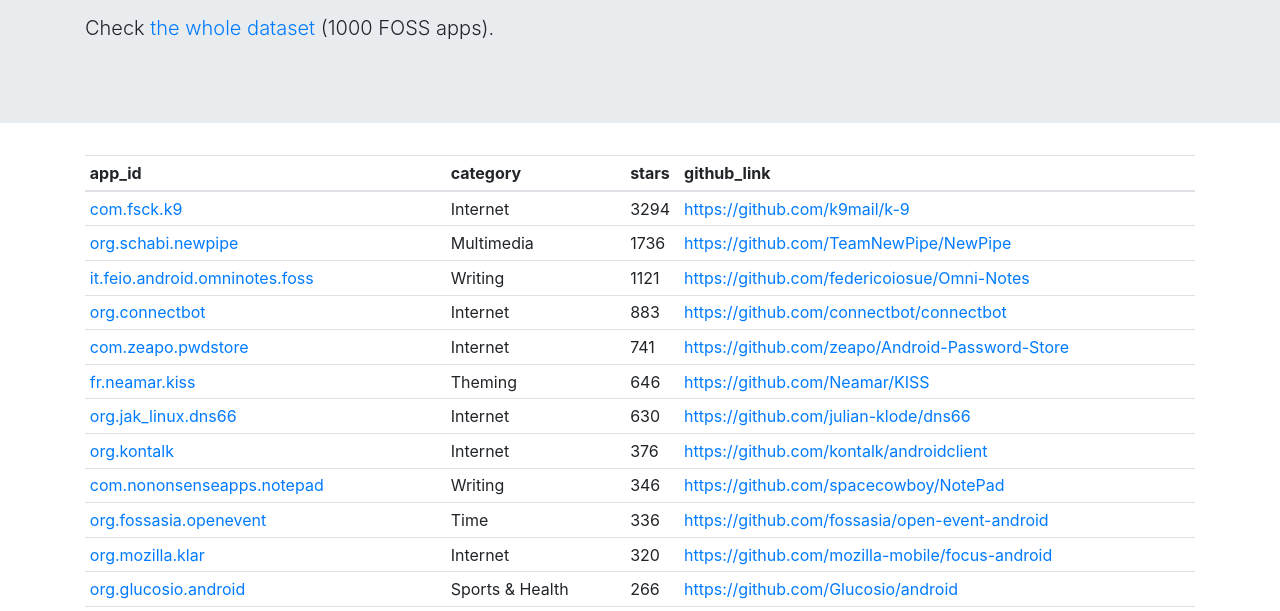
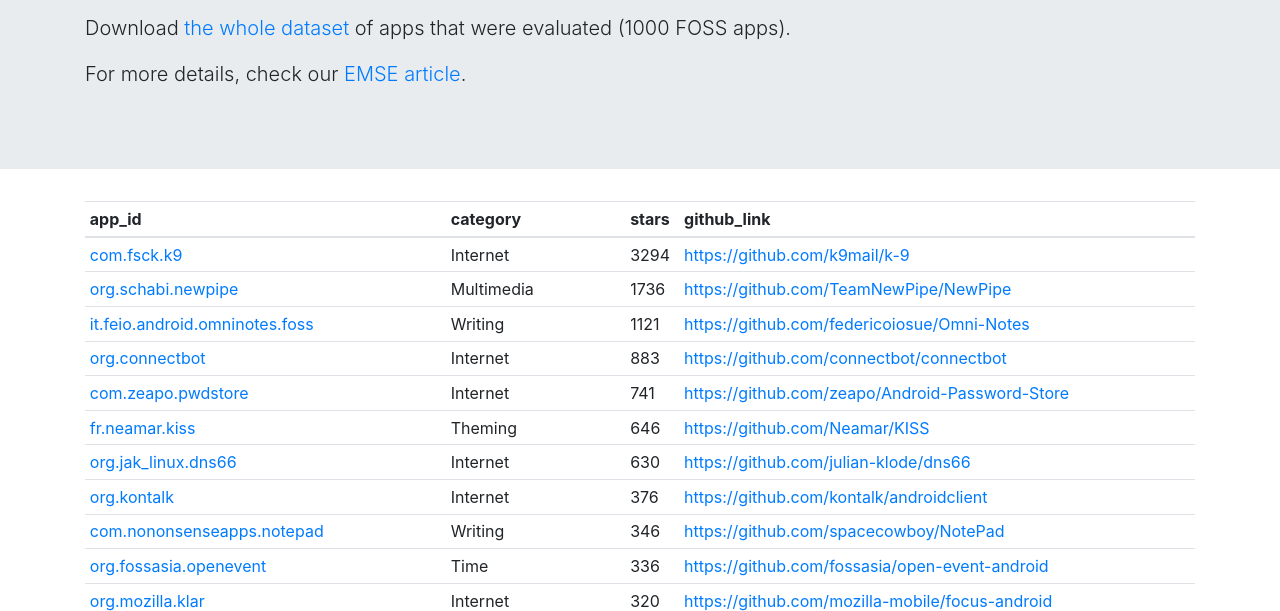
Before and after one commit to luiscruz/android_test_inspector, a plain HTML site: page docs/index.html in a window 1280 px wide. Shown: the part 202-813 px from the top of the page. Drawn offline with nearby package versions, Linux system fonts and the light colour scheme.

Commit message:
added paper

```diff
--- a/docs/index.html
+++ b/docs/index.html
@@ -17,7 +17,8 @@
   <div class="container">
     <h1 class="display-4">Hall of Fame</h1>
     <p class="lead">This list acknowledges free and open-source Android apps that are adopting good testing practices (as of September 2017).</p>
-    <p class="lead">Check <a href="https://github.com/luiscruz/android_test_inspector/blob/master/results_merged.csv" target='_blank'>the whole dataset</a> (1000 FOSS apps).</p>
+    <p class="lead">Download <a href="https://github.com/luiscruz/android_test_inspector/blob/master/results_merged.csv" target='_blank'>the whole dataset</a> of apps that were evaluated (1000 FOSS apps).</p>
+    <p class="lead">For more details, check our <a href='https://doi.org/10.1007/s10664-019-09701-0' target='_blank'>EMSE article</a>.
   </div>
 </div>
 
```
